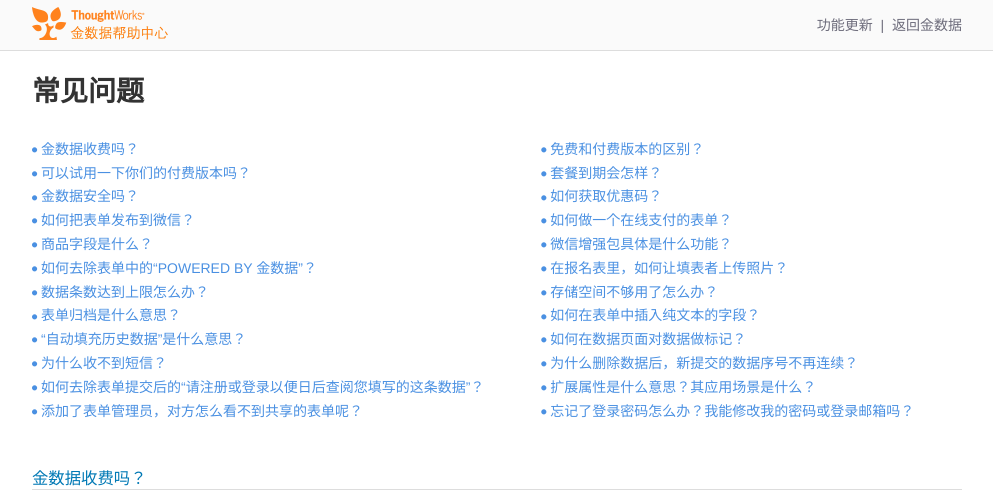
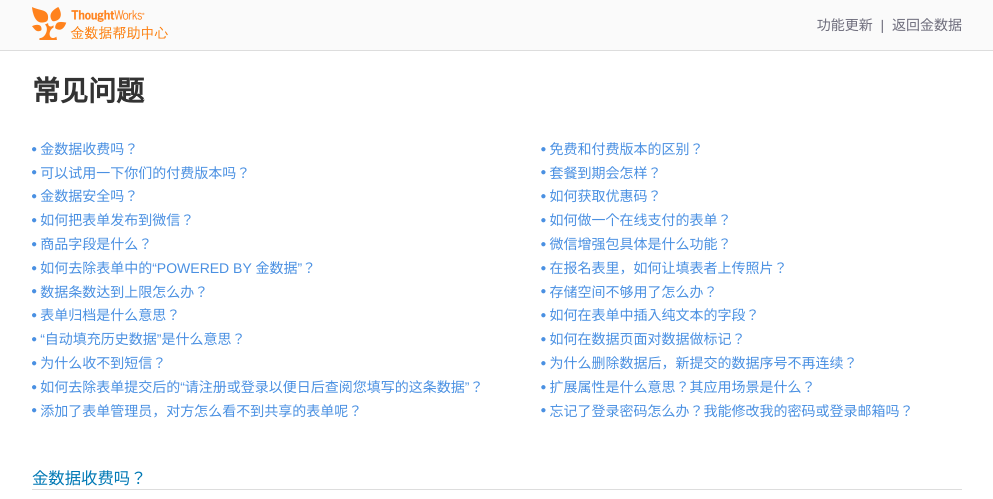
Before and after one commit to jinshuju/help.jinshuju.net, a Jekyll site: the page built from categories/faq.html, in a window 1280 px wide. Shown: the top 499 px of the page, without its empty margins (143-1136 px from the left). Built offline with Jekyll 4.4.1, drawn with Linux system fonts in a browser that asks for light colours; nearby versions of some CDN libraries; Markdown is read by kramdown in place of the engine named in the settings.

Commit message:
adjust faq list style

```diff
--- a/css/main.scss
+++ b/css/main.scss
@@ -401,8 +401,9 @@
         padding: 5px 5px 5px 0;
         vertical-align: middle;
         i {
-          font-size: 6px;
+          font-size: 5px;
           vertical-align: middle;
+          margin-top: -2px;
         }
       }
     }
```
